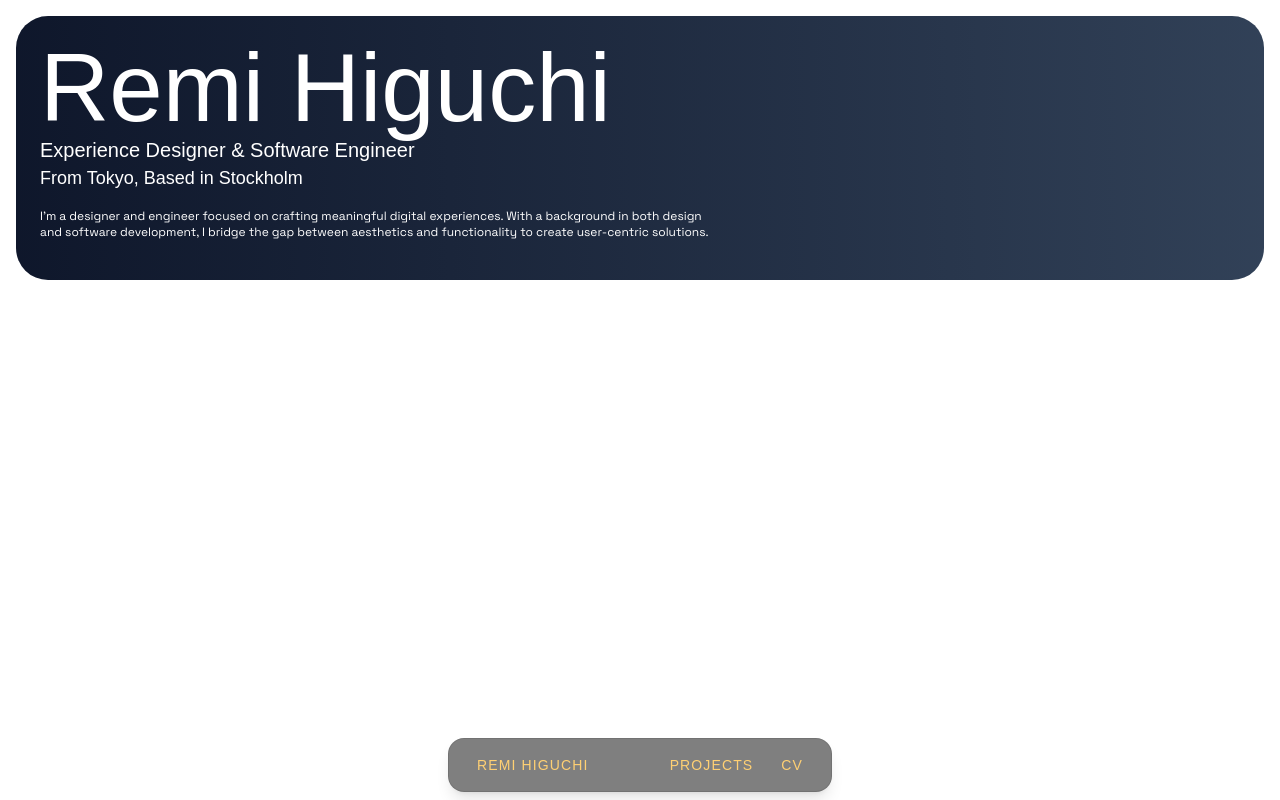
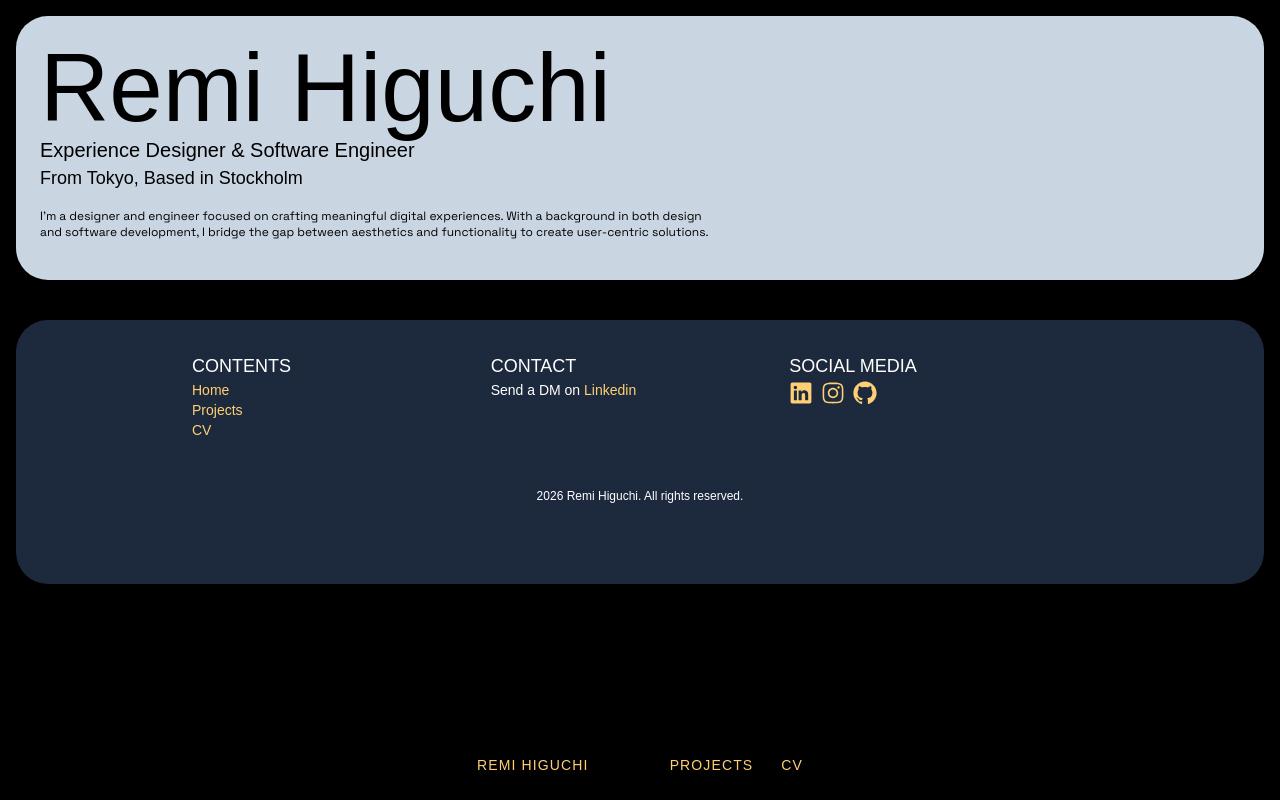
Before and after one commit to remi-h/remi-4, a Next.js app: page / in a window 1280 px wide. Built offline with nearby package versions, Linux system fonts and the light colour scheme; a web font is replaced by a local one.

Commit message:
color change

```diff
--- a/app/globals.css
+++ b/app/globals.css
@@ -5,8 +5,8 @@
 }
 
 :root {
-  --background: #ffffff;
-  --foreground: #171717;
+  --background: #000000;
+  --foreground: #FFFFFF;
 }
 
 @theme inline {
--- a/app/layout.tsx
+++ b/app/layout.tsx
@@ -2,6 +2,7 @@ import type { Metadata } from "next";
 import { Bitcount_Single, Noto_Serif_JP, Space_Grotesk } from "next/font/google";
 import "./globals.css";
 import { Navigation } from "@/components/Navigatin";
+import { Footer } from "@/components/Footer";
 
 const notoSerifJp = Noto_Serif_JP({
   variable: "--font-noto-serif-jp",
@@ -30,7 +31,6 @@ export default function RootLayout({
 }>) {
   return (
     <html lang="en">
-
       <body
         className={`${notoSerifJp.variable} ${bitcountSingle.variable} ${spaceGrotesk.variable} antialiased`}
       >
@@ -38,6 +38,7 @@ export default function RootLayout({
           {children}
         </div>
         <Navigation />
+        <Footer />
       </body>
     </html>
   );
--- a/app/page.tsx
+++ b/app/page.tsx
@@ -4,7 +4,7 @@ export default function Home() {
   return (
     <div className="">
       <main className="p-4">
-        <section className="bg-linear-to-r from-slate-900 to-slate-700 p-6 rounded-4xl w-full mb-2 text-white">
+        <section className="bg-linear-to-r from-slate-300 to-slate-300 p-6 rounded-4xl w-full mb-2 text-black">
           <h1 className="text-8xl font-bitcount">Remi Higuchi</h1>
           <h2 className="text-xl font-bitcount">Experience Designer & Software Engineer</h2>
           <h3 className="text-lg font-bitcount">From Tokyo, Based in Stockholm</h3>
--- a/app/projects/[slug]/page.tsx
+++ b/app/projects/[slug]/page.tsx
@@ -55,12 +55,6 @@ export default async function ProjectPage({
 
   return (
     <main className="p-4">
-      <Link
-        href="/projects"
-        className="text-xs uppercase tracking-[0.2em]"
-      >
-        ← Back to projects
-      </Link>
       <div className="mt-6">
         <h1 className="text-4xl font-bitcount">
           {project.fields.title ?? "Project"}
--- /dev/null
+++ b/components/Footer.tsx
@@ -0,0 +1,36 @@
+import { LinkedInLogoIcon, InstagramLogoIcon, GitHubLogoIcon } from "@radix-ui/react-icons";
+import Link from "next/link";
+
+export const Footer = () => {
+    return (
+        <div className="p-4">
+            <footer className="font-bitcount w-full bg-linear-to-r from-slate-800 to-slate-800 p-8 text-white pb-20 rounded-4xl">
+                <div className="max-w-4xl mx-auto">
+                    <div className="grid grid-cols-3">
+                        <div>
+                            <h4 className="uppercase text-lg">Contents</h4>
+                            <p className="text-sm"><Link href="/">Home</Link></p>
+                            <p className="text-sm"><Link href="/projects">Projects</Link></p>
+                            <p className="text-sm"><Link href="/cv">CV</Link></p>
+                        </div>
+                        <div>
+                            <h4 className="uppercase text-lg">Contact</h4>
+                            <p className="text-sm">
+                                Send a DM on <Link href="https://linkedin.com/in/hremi" target="_blank">Linkedin</Link>
+                            </p>
+                        </div>
+                        <div>
+                            <h4 className="uppercase text-lg">Social Media</h4>
+                            <Link href="https://linkedin.com/in/hremi" target="_blank" rel="noopener noreferrer"><LinkedInLogoIcon className="w-6 h-6 inline" /></Link>
+                            <Link href="https://instagram.com/remihiguchi" target="_blank" rel="noopener noreferrer" className="ml-2"><InstagramLogoIcon className="w-6 h-6 inline" /></Link>
+                            <Link href="https://github.com/remi-h" target="_blank" rel="noopener noreferrer" className="ml-2"><GitHubLogoIcon className="w-6 h-6 inline" /></Link>
+                        </div>
+
+                    </div>
+                    <p className="mt-12 font-bitcount text-xs text-center">2026 Remi Higuchi. All rights reserved.</p>
+                </div>
+
+            </footer>
+        </div>
+    );
+}
--- a/components/ProjectsTile.tsx
+++ b/components/ProjectsTile.tsx
@@ -1,4 +1,3 @@
-import Image from "next/image";
 import Link from "next/link";
 import {
     fetchProjects,
--- a/package.json
+++ b/package.json
@@ -9,11 +9,10 @@
     "lint": "eslint"
   },
   "dependencies": {
-    "@base-ui/react": "^1.1.0",
+    "@radix-ui/react-icons": "^1.3.2",
     "next": "16.1.6",
     "react": "19.2.3",
-    "react-dom": "19.2.3",
-    "use-scramble": "^2.2.15"
+    "react-dom": "19.2.3"
   },
   "devDependencies": {
     "@tailwindcss/postcss": "^4",
```
Also changed, not shown: 1 other file (tests, documents, lock files or other folders).
